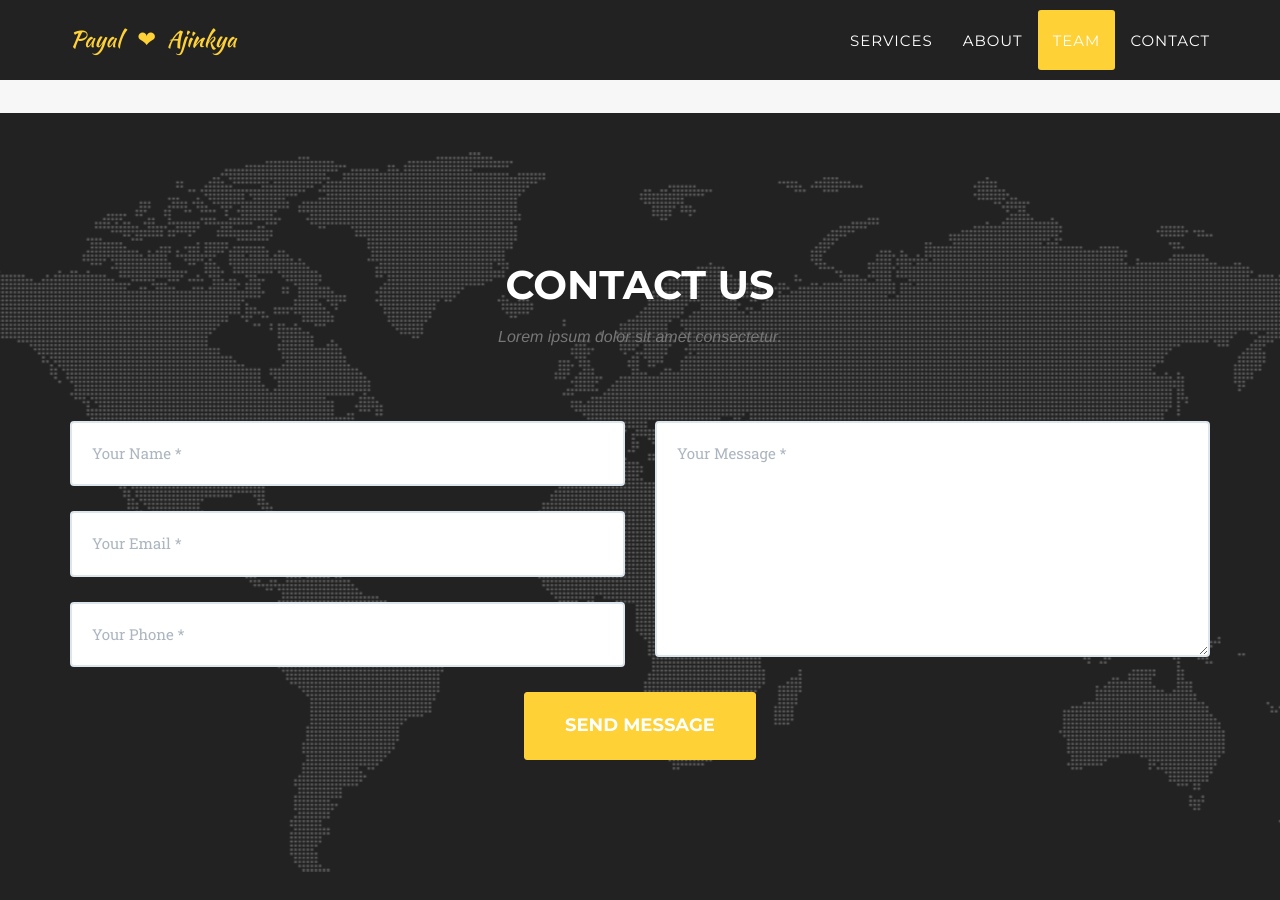
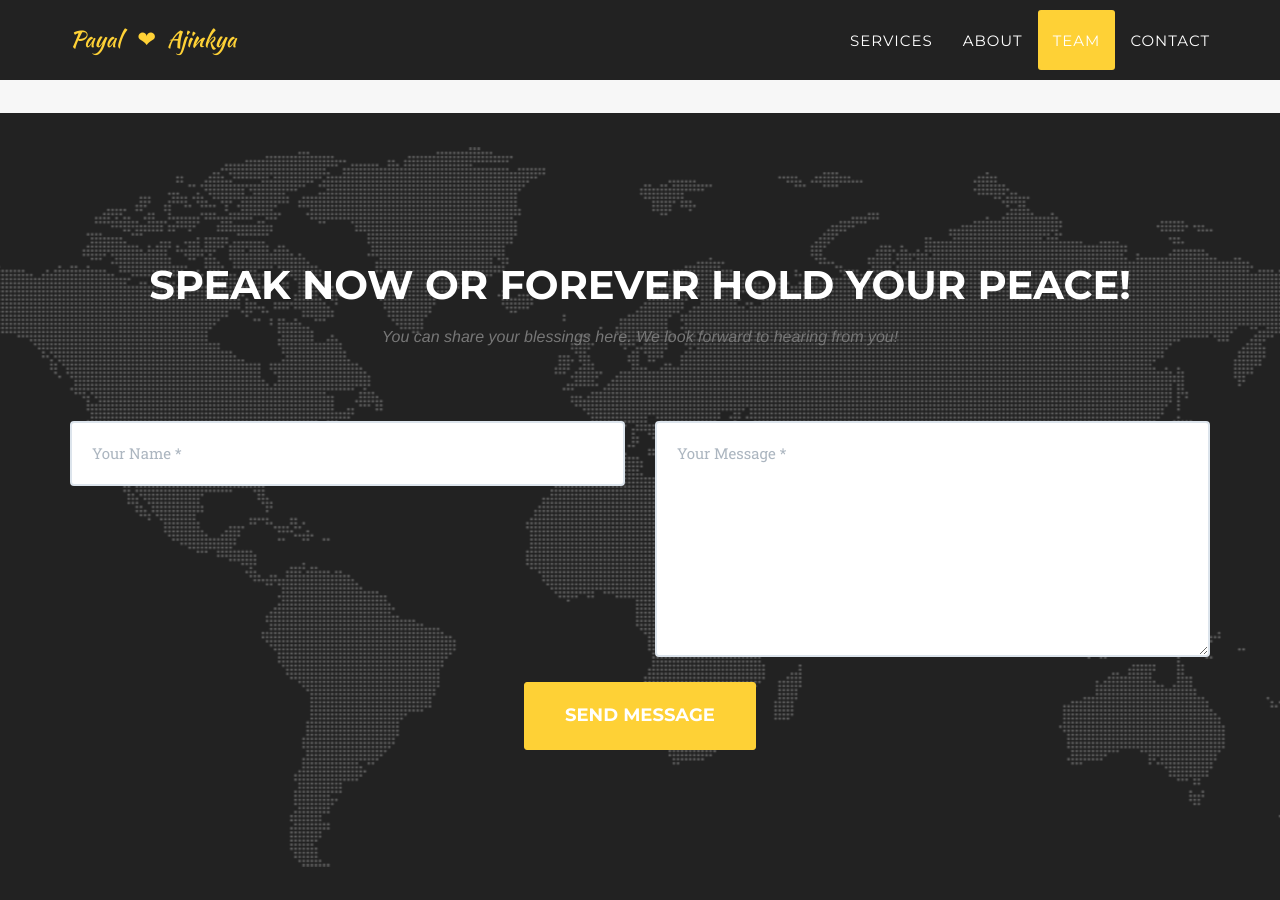
Before and after one commit to ajkl/wedding-invite, a Jekyll site: the page built from index.html, in a window 1280 px wide and 900 px high, scrolled down 5641 px. Built offline with Jekyll 4.4.1, drawn with Linux system fonts in a browser that asks for light colours; some web fonts are replaced.

Commit message:
content edit

```diff
--- a/_includes/contact.html
+++ b/_includes/contact.html
@@ -2,8 +2,8 @@
         <div class="container">
             <div class="row">
                 <div class="col-lg-12 text-center">
-                    <h2 class="section-heading">Contact Us</h2>
-                    <h3 class="section-subheading text-muted">Lorem ipsum dolor sit amet consectetur.</h3>
+                    <h2 class="section-heading">Speak now or forever hold your peace!</h2>
+                    <h3 class="section-subheading text-muted">You can share your blessings here. We look forward to hearing from you!</h3>
                 </div>
             </div>
             <div class="row">
@@ -15,14 +15,14 @@
                                     <input type="text" class="form-control" placeholder="Your Name *" id="name" required data-validation-required-message="Please enter your name.">
                                     <p class="help-block text-danger"></p>
                                 </div>
-                                <div class="form-group">
+                                <!--<div class="form-group">
                                     <input type="email" class="form-control" placeholder="Your Email *" id="email" required data-validation-required-message="Please enter your email address.">
                                     <p class="help-block text-danger"></p>
                                 </div>
                                 <div class="form-group">
                                     <input type="tel" class="form-control" placeholder="Your Phone *" id="phone" required data-validation-required-message="Please enter your phone number.">
                                     <p class="help-block text-danger"></p>
-                                </div>
+                                </div>-->
                             </div>
                             <div class="col-md-6">
                                 <div class="form-group">
```
